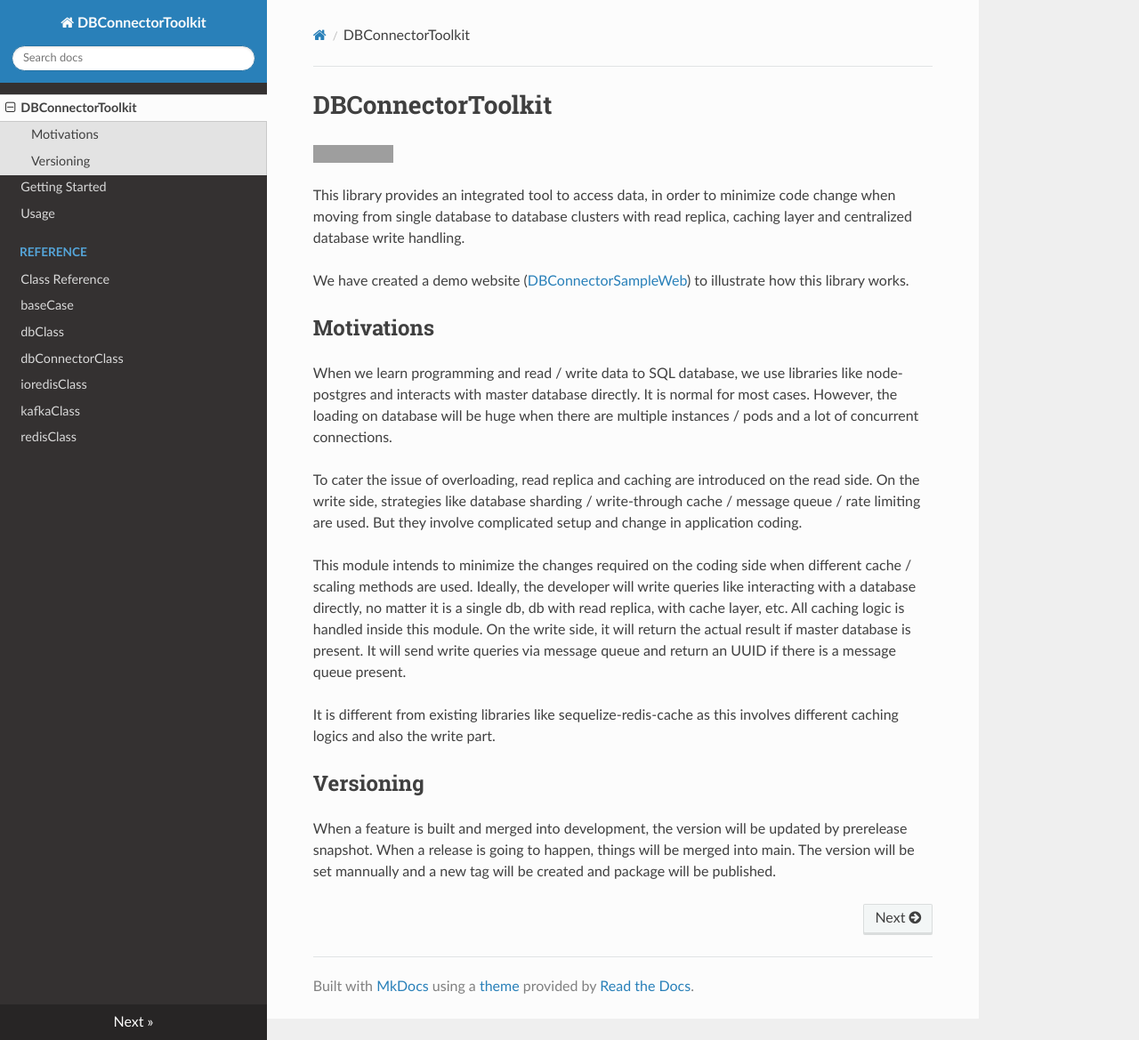
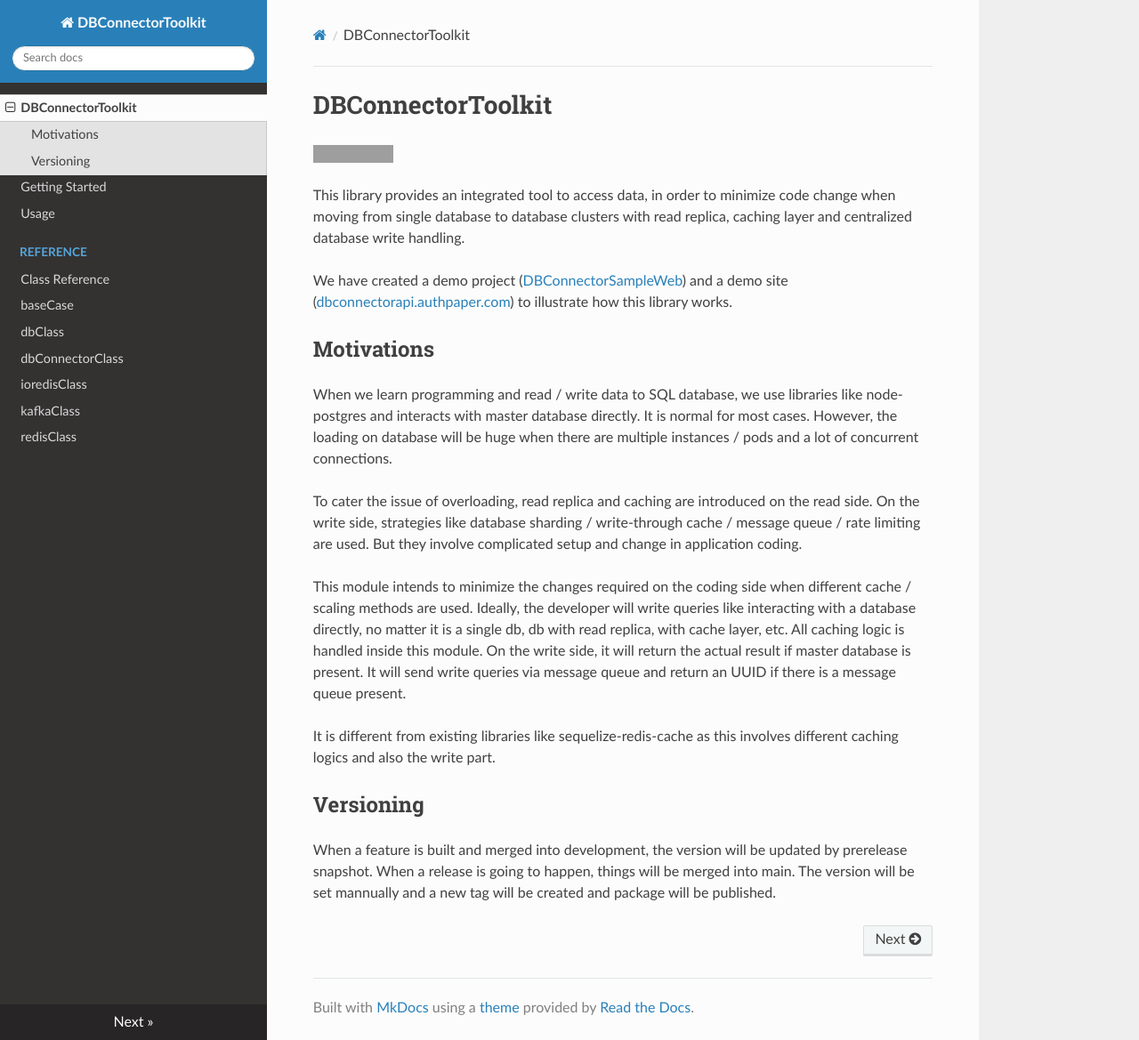
Before and after one commit to zx2486/DBConnectorToolkit, an MkDocs documentation site: the page built from docs/index.md, in a window 1280 px wide and 1169 px high. Shown: the whole window at 89% size. Built offline with MkDocs 1.6.1, drawn with Linux system fonts in a browser that asks for light colours; nearby versions of some CDN libraries; grey boxes are pictures that could not be loaded.

Commit message:
Include demo site url

```diff
--- a/docs/index.md
+++ b/docs/index.md
@@ -6,7 +6,7 @@ DBConnectorToolkit
 
 This library provides an integrated tool to access data, in order to minimize code change when moving from single database to database clusters with read replica, caching layer and centralized database write handling.
 
-We have created a demo website ([DBConnectorSampleWeb](https://github.com/zx2486/DBConnectorSampleWeb)) to illustrate how this library works.
+We have created a demo project ([DBConnectorSampleWeb](https://github.com/zx2486/DBConnectorSampleWeb)) and a demo site ([dbconnectorapi.authpaper.com](https://dbconnectorapi.authpaper.com)) to illustrate how this library works.
 
 Motivations
 -----------
```
Also changed, not shown: README.md (+2 -0 lines).
